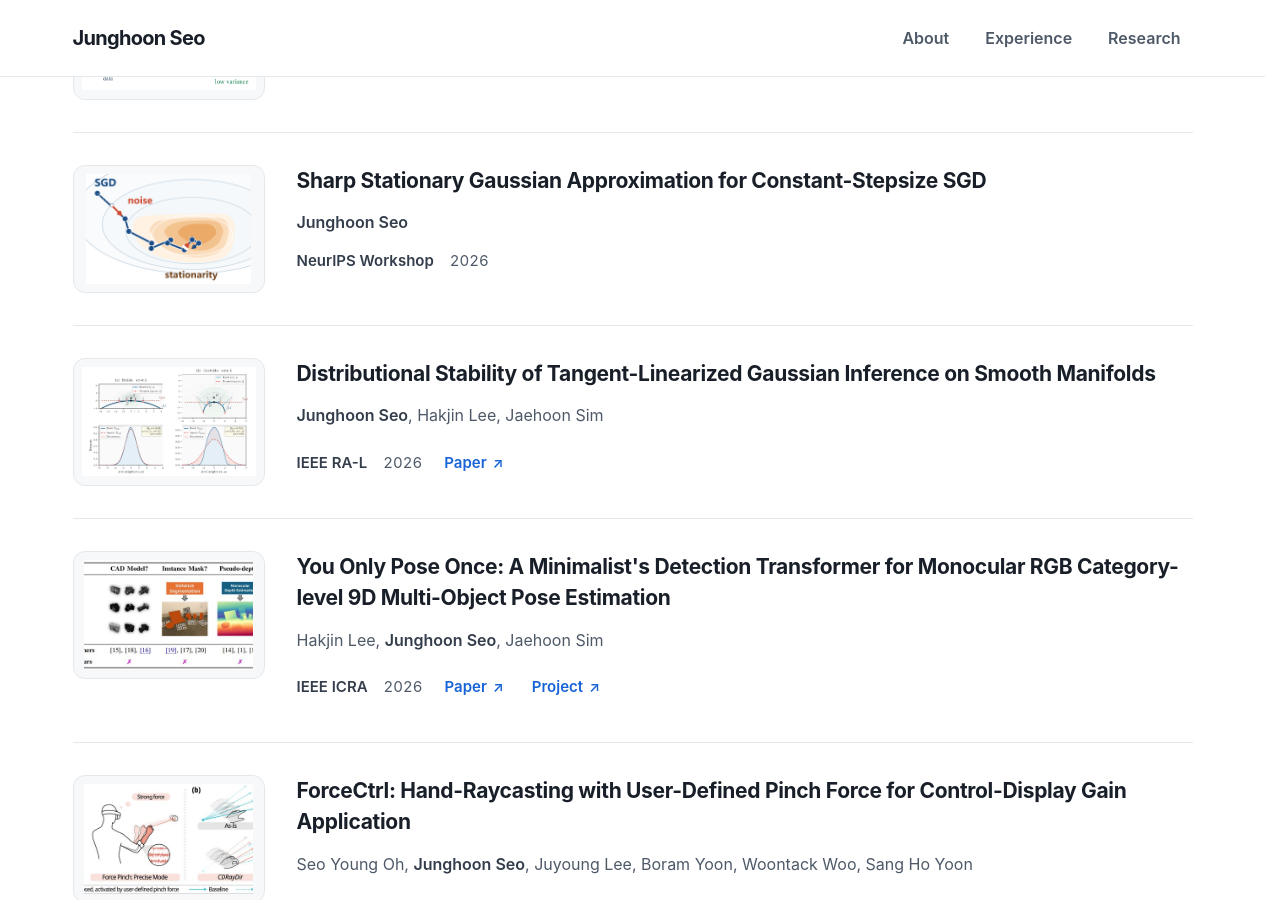
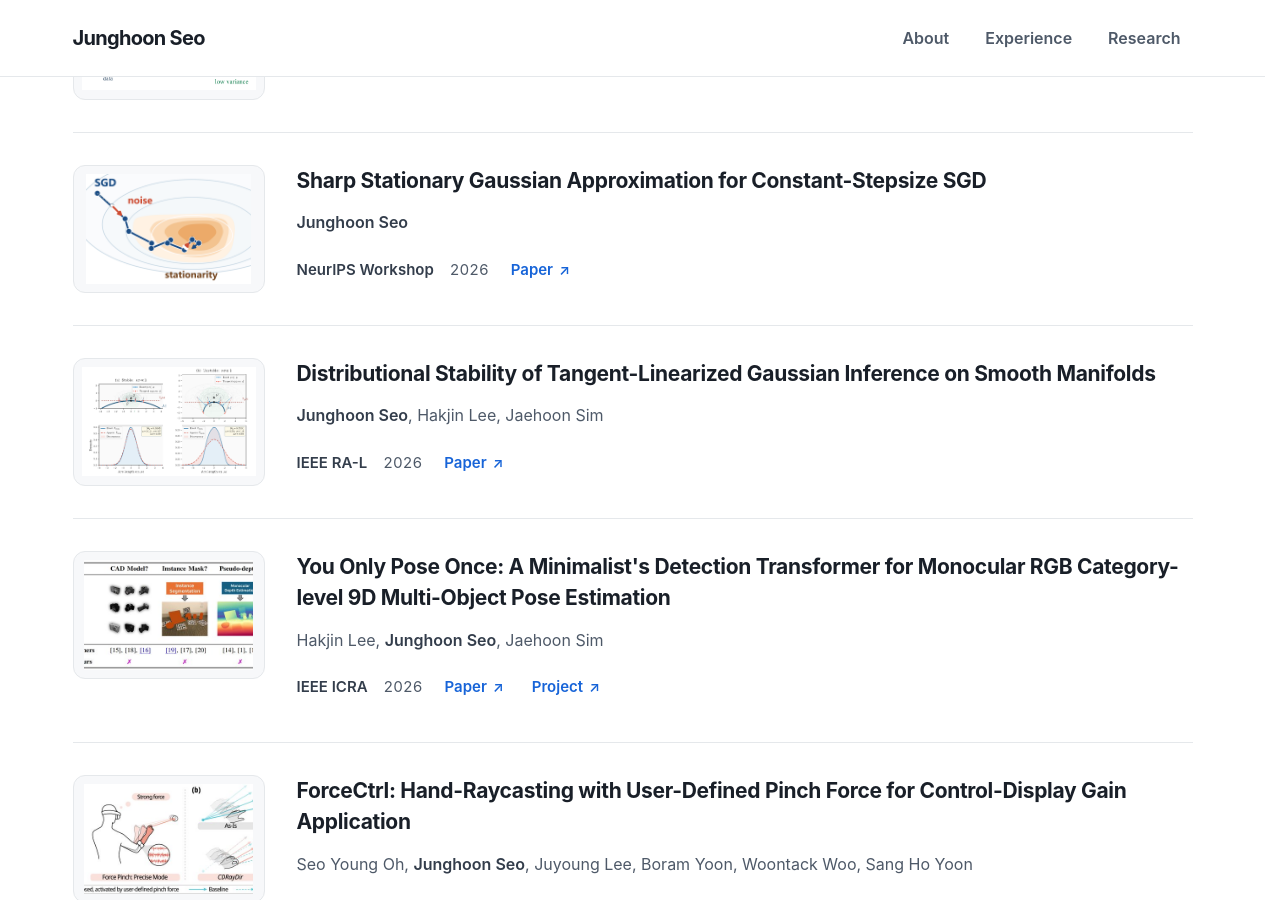
Before and after one commit to mikigom/mikigom.github.io, a Jekyll site: the page built from index.md, in a window 1280 px wide and 900 px high, scrolled down 1884 px. Built offline with Jekyll 4.4.1, drawn with Linux system fonts in a browser that asks for light colours.

Commit message:
Add arXiv link for stationary Gaussian SGD paper

```diff
--- a/index.md
+++ b/index.md
@@ -135,6 +135,7 @@
     <div class="venue-row">
       <span class="venue-tag">NeurIPS Workshop</span>
       <span class="year">2026</span>
+      <a href="https://arxiv.org/abs/2609.39144">Paper</a>
     </div>
   </div>
 </div>
```
